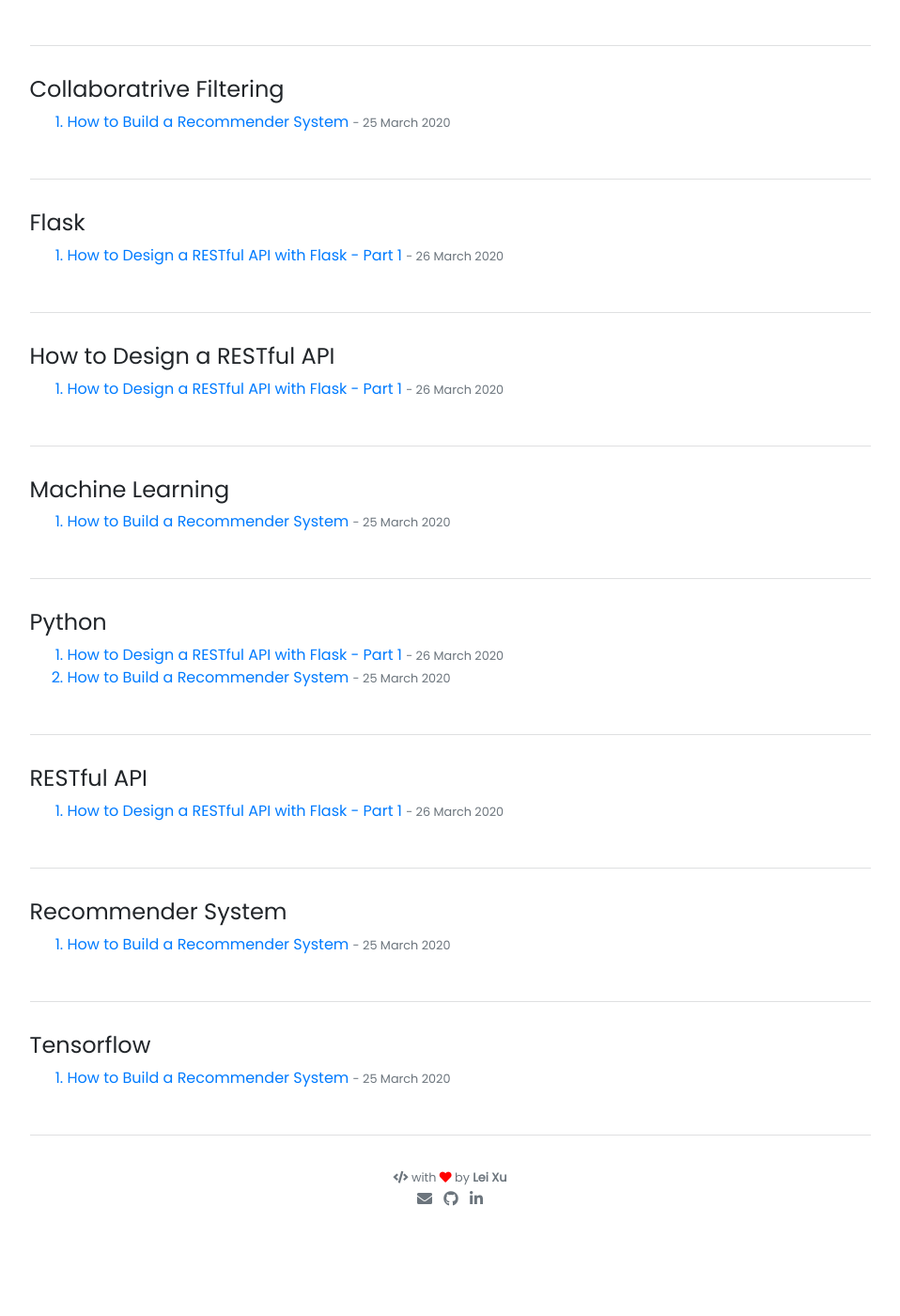
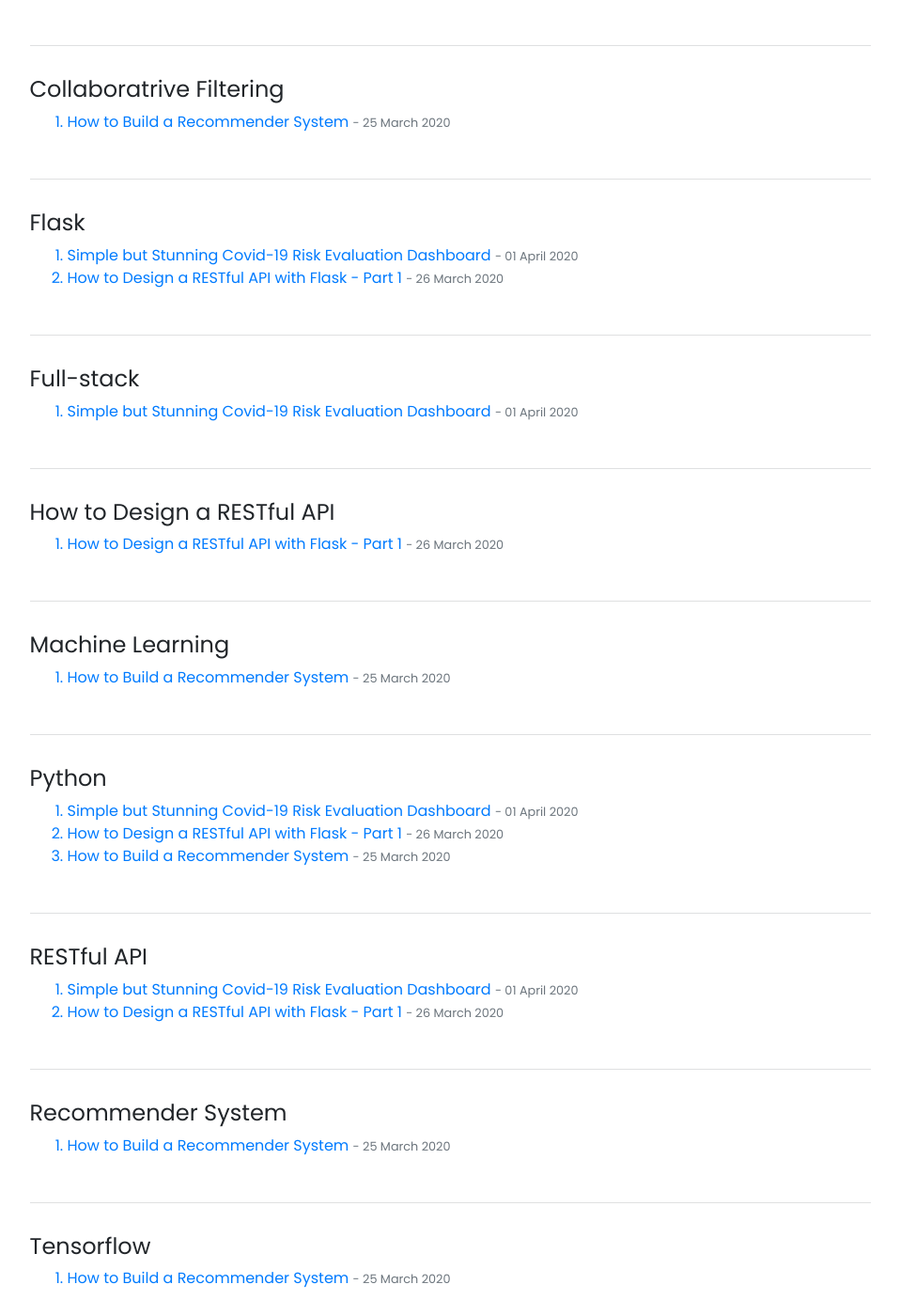
Before and after one commit to Lei-Xu/Lei-Xu.github.io, a Jekyll site: the page built from pages/tags.html, in a window 1280 px wide and 1400 px high, scrolled down 231 px. Shown: the whole window at 94% size, without its empty margins (161-1119 px from the left). Built offline with Jekyll 4.4.1, drawn with Linux system fonts in a browser that asks for light colours; nearby versions of some CDN libraries; before the commit the page ends 1535 px from its top, so only the background shows below that; some of the changed text lies outside the part shown.

Commit message:
no message

```diff
--- a/_data/programming.yml
+++ b/_data/programming.yml
@@ -27,5 +27,5 @@
   color: danger
 
 - name: C++
-  percentage: 40
+  percentage: 50
   color: danger
--- a/_data/timeline.yml
+++ b/_data/timeline.yml
@@ -6,6 +6,9 @@
     - Develop an Associate model to analyze how certain customers are related to each other.
     - Build a robust ML-as-a-service platform (PanGu ML - 1st Stage) from scratch, covering the end-to-end workflow, seamlessly managing data, training, evaluating, deploying models to production serving containers at its scale, based on three tiers (Open Infrastructure Foundation/Model Factory/Management Control Center).
     - Apply the state-of-the-art machine learning algorithms, techniques, architectures and ideas from research papers and tech blogs into the PanGu ML of BrainFinance.
+    - Design and Develop (Urgently) a Covid-19 Risk Evaluation System based on clients’ credit score, payroll, profile, industry etc. and provincial/federal financial aid as well, to provide super low-cost quick online loans to those who got laid off to go through the tough time together with us.
+    - Develop the first architecture design and data guidelines book in the company to standardize system design and data quality; then help generalize the process into scalable platform.
+    - Design and develop an universal machine learning models serving engine in pre-production.
     - I live and breathe AI here every day.
     - Python • Flask • Numpy • Pandas • scikit-learn • TensorFlow • Plotly • AntV G6 • pytest • React • GraphQL • MySQL • Redis • Cassandra • JanusGraph • Spark • Airflow • GCP • Docker • Jupyter • ETL Data Pipelines • Miniconda • Database Partitioning and Sharding • RESTful API development • Data Visualization • Serverless • Microservices
 
--- /dev/null
+++ b/_posts/2020-04-01-Simple but Stunning Covid-19 Risk Evaluation Dashboard.md
@@ -0,0 +1,11 @@
+---
+title: Simple but Stunning Covid-19 Risk Evaluation Dashboard
+tags: [Full-stack, UI Design, RESTful API, Flask, Python]
+style: fill
+color: danger
+description: I would like to share how I quick design a simple yet stunning Covid-19 risk evaluation dashboard.
+---
+
+# How to Develop Simple but Stunning Covid-19 Risk Evaluation Dashboard
+
+## 1. Project Structure
```
